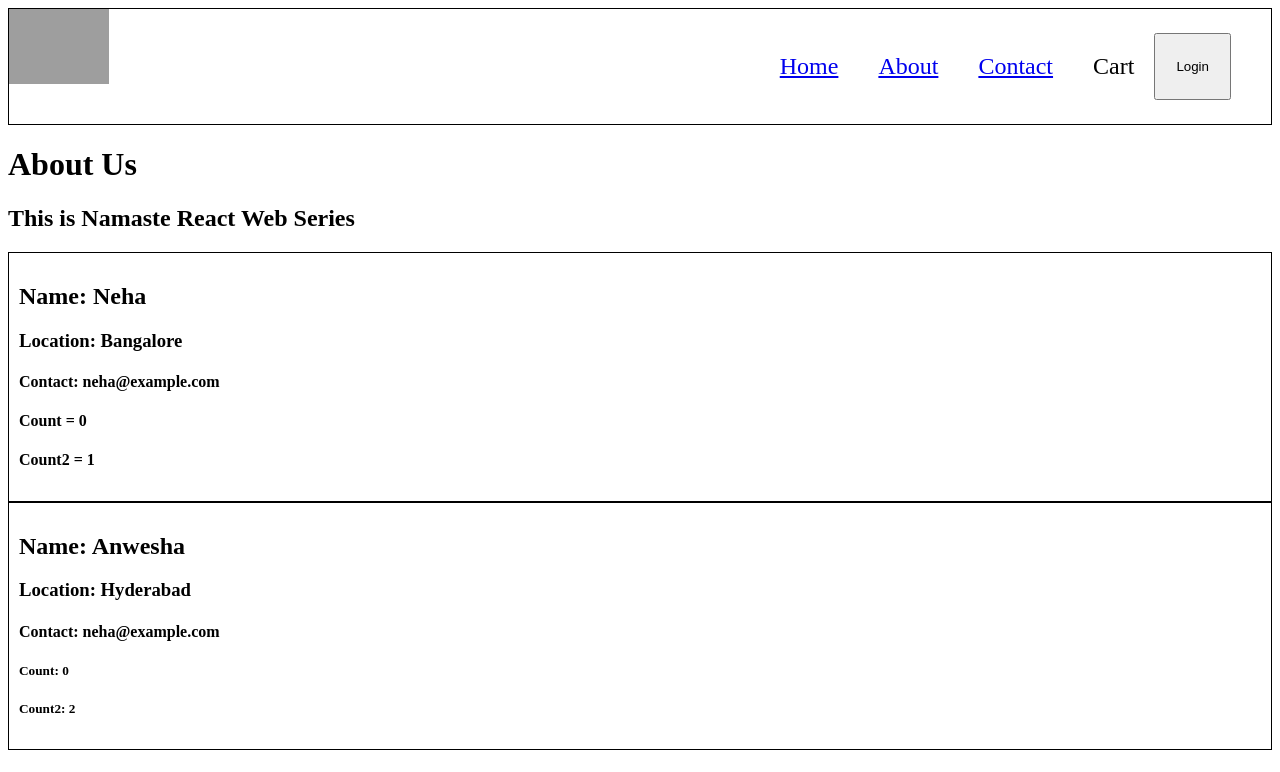
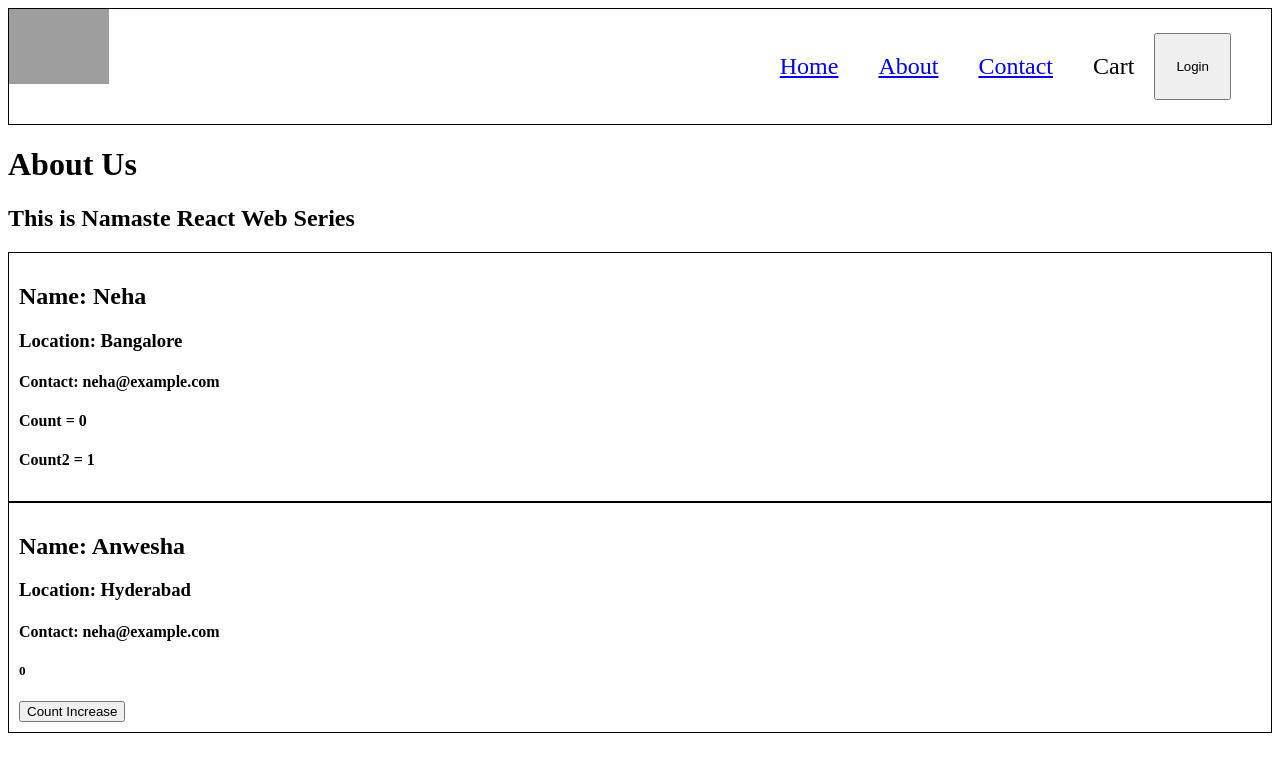
Before and after one commit to Neha-Himesh/namaste-react, a React (Vite) app: page /about in a window 1280 px wide. Shown: the top 772 px of the page. Built offline with nearby package versions, Linux system fonts and the light colour scheme; grey boxes are pictures that could not be loaded.

Commit message:
Added setState for class COmponents and compared it with useState of functional components

```diff
--- a/src/components/User.js
+++ b/src/components/User.js
@@ -1,8 +1,8 @@
 import React from "react";
 import { useState } from "react";
 const User = (props) => {
-  const [count] = useState(0);
-  const [count2] = useState(1);
+  const [count, setCount] = useState(0);
+  const [count2, setCount2] = useState(1);
   return (
     <div className="user-card">
       <h2>Name: {props.name}</h2>
--- a/src/components/UserClass.js
+++ b/src/components/UserClass.js
@@ -5,7 +5,6 @@ class UserClass extends React.Component {
     console.log(props);
     this.state = {
       count: 0,
-      count2: 2,
     };
   }
   render() {
@@ -16,8 +15,17 @@ class UserClass extends React.Component {
         <h2>Name: {name}</h2>
         <h3>Location: {location}</h3>
         <h4>Contact: neha@example.com</h4>
-        <h5>Count: {count}</h5>
-        <h5>Count2: {count2} </h5>
+        <h5>{count}</h5>
+        <button
+          onClick={() => {
+            this.setState({
+              count: this.state.count + 1,
+            });
+          }}
+        >
+          {" "}
+          Count Increase
+        </button>
       </div>
     );
   }
```
